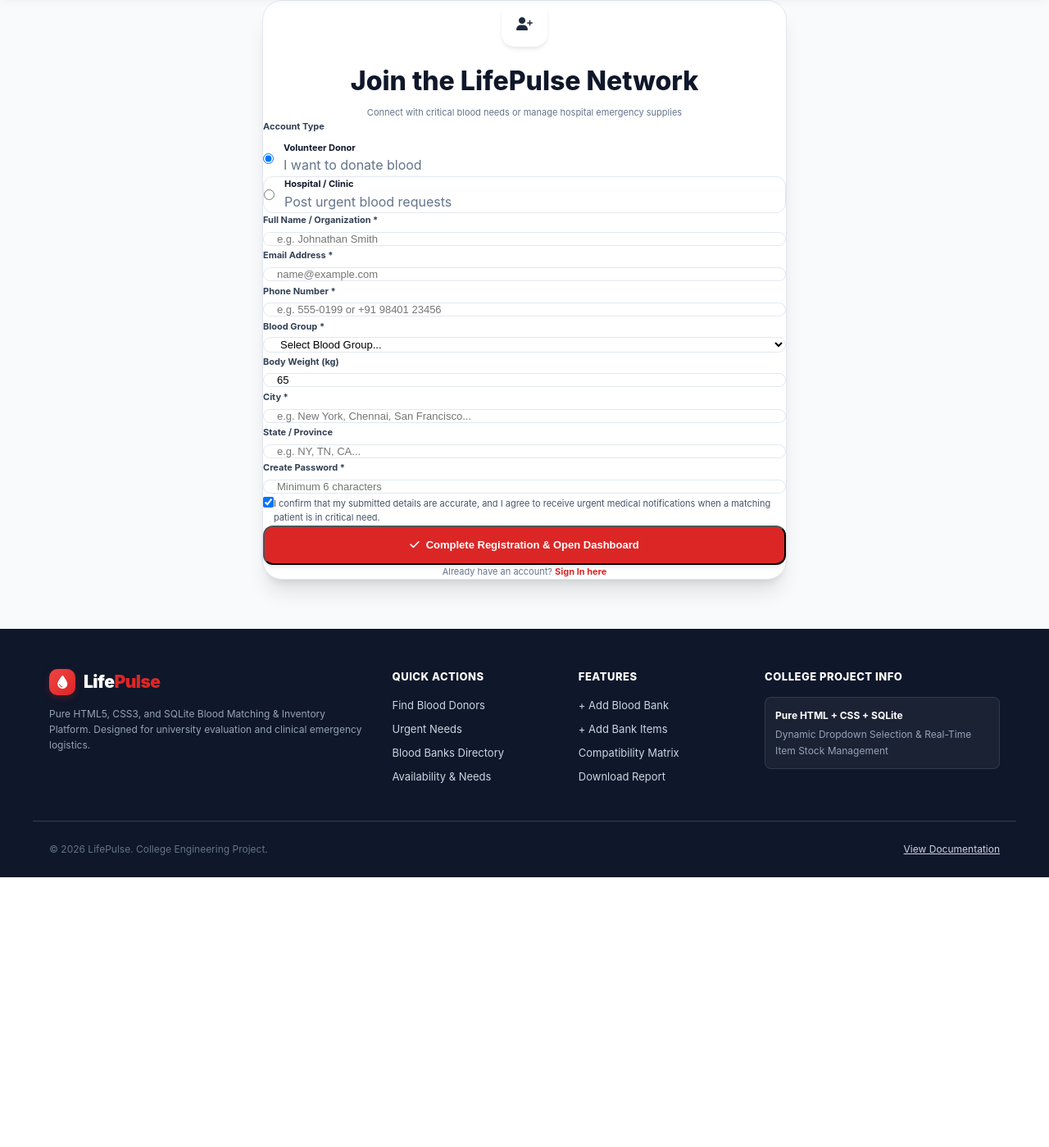
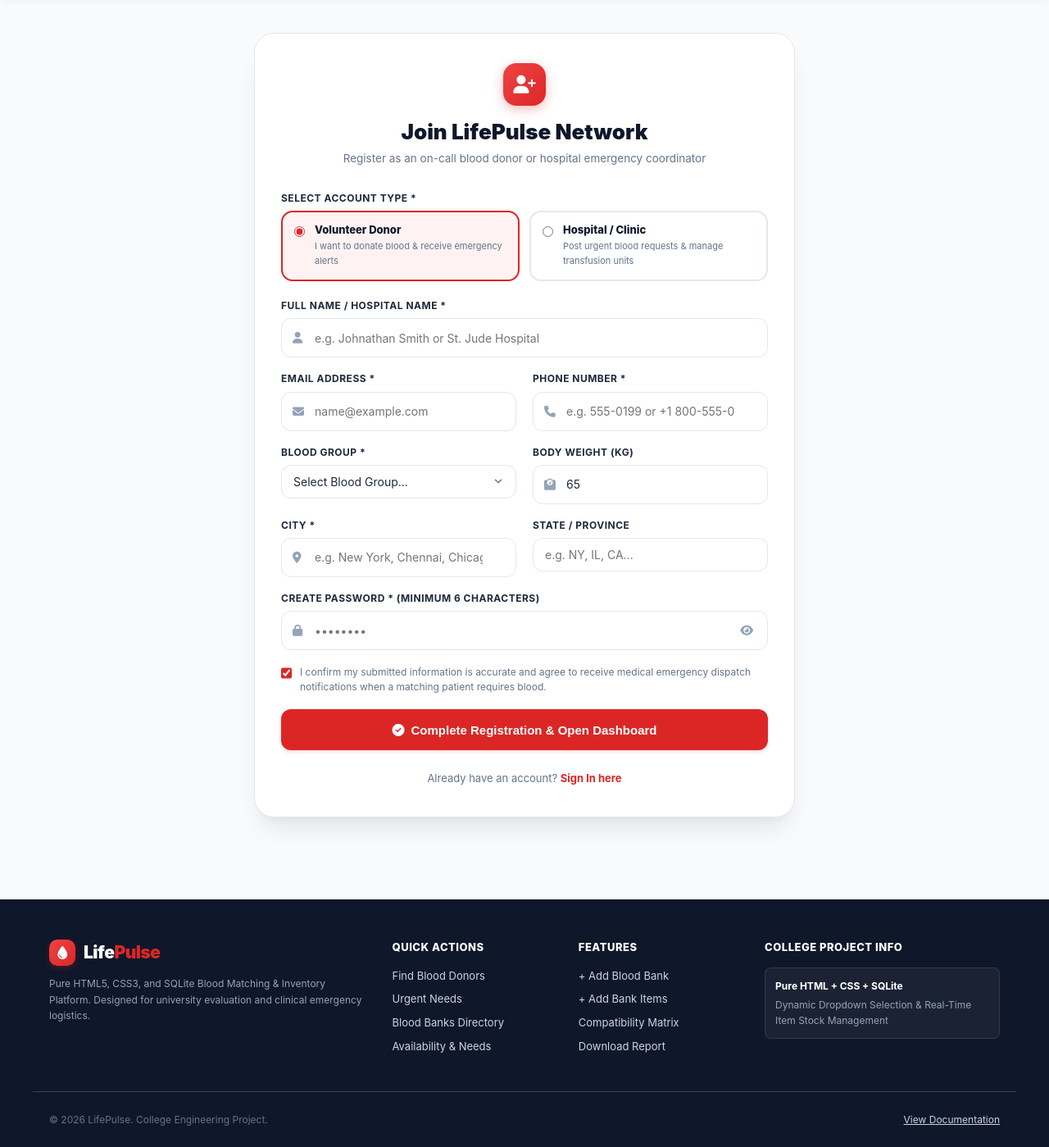
Before and after one commit to Samifarhan52/BDF, a Flask app: page /signup in a window 1280 px wide. Shown: the part 115-1514 px from the top of the page at 82% size. Before the commit the page ends 1185 px from the top, so only its background shows below. Run offline with Flask 3, Linux system fonts and the light colour scheme; data comes from the database, SQL or seed files in the repository.

Commit message:
Refactor Login and Signup pages to pure HTML/CSS with embedded input icons and modern layout

```diff
--- a/static/css/style.css
+++ b/static/css/style.css
@@ -428,6 +428,183 @@ main {
 .mobile-drawer .nav-link:hover {
   background: #fef2f2;
   color: var(--primary);
+}
+
+/* ==========================================================================
+   Authentication Pages (Login & Sign Up)
+   ========================================================================== */
+
+.auth-wrapper {
+  display: flex;
+  justify-content: center;
+  align-items: center;
+  min-height: calc(100vh - 200px);
+  padding: 40px 20px;
+}
+
+.auth-card {
+  background: #ffffff;
+  border: 1px solid var(--border-color);
+  border-radius: 24px;
+  box-shadow: 0 20px 30px -10px rgba(15, 23, 42, 0.1), 0 8px 10px -6px rgba(15, 23, 42, 0.04);
+  width: 100%;
+  max-width: 480px;
+  padding: 36px 32px;
+}
+
+.auth-card.auth-card-wide {
+  max-width: 660px;
+}
+
+.auth-header {
+  text-align: center;
+  margin-bottom: 28px;
+}
+
+.auth-logo-badge {
+  width: 52px;
+  height: 52px;
+  background: linear-gradient(135deg, #ef4444, #dc2626);
+  color: #ffffff;
+  border-radius: 16px;
+  display: flex;
+  align-items: center;
+  justify-content: center;
+  font-size: 22px;
+  margin: 0 auto 16px auto;
+  box-shadow: 0 4px 14px rgba(220, 38, 38, 0.3);
+}
+
+.auth-title {
+  font-size: 26px;
+  font-weight: 900;
+  color: var(--secondary);
+  line-height: 1.2;
+}
+
+.auth-subtitle {
+  font-size: 13.5px;
+  color: var(--text-muted);
+  margin-top: 6px;
+}
+
+/* Input With Icon */
+.input-with-icon {
+  position: relative;
+  width: 100%;
+}
+
+.input-with-icon .input-icon-left {
+  position: absolute;
+  left: 14px;
+  top: 50%;
+  transform: translateY(-50%);
+  color: #94a3b8;
+  font-size: 14px;
+  pointer-events: none;
+}
+
+.input-with-icon .form-control {
+  padding-left: 40px;
+  padding-right: 40px;
+  height: 48px;
+  font-size: 14px;
+}
+
+.input-with-icon .toggle-pwd-btn {
+  position: absolute;
+  right: 12px;
+  top: 50%;
+  transform: translateY(-50%);
+  background: none;
+  border: none;
+  color: #94a3b8;
+  cursor: pointer;
+  padding: 6px;
+  font-size: 14px;
+  display: flex;
+  align-items: center;
+  justify-content: center;
+}
+
+.input-with-icon .toggle-pwd-btn:hover {
+  color: var(--secondary);
+}
+
+/* Role Selector Grid in Signup */
+.role-cards-grid {
+  display: grid;
+  grid-template-columns: 1fr 1fr;
+  gap: 12px;
+  margin-bottom: 18px;
+}
+
+.role-card-option {
+  border: 2px solid var(--border-color);
+  background: #ffffff;
+  border-radius: 14px;
+  padding: 14px;
+  cursor: pointer;
+  display: flex;
+  align-items: flex-start;
+  gap: 12px;
+  transition: all 0.2s ease;
+}
+
+.role-card-option:hover {
+  border-color: #cbd5e1;
+  background: #f8fafc;
+}
+
+.role-card-option.active {
+  border-color: var(--primary);
+  background: #fef2f2;
+}
+
+.role-card-radio {
+  margin-top: 3px;
+  accent-color: var(--primary);
+}
+
+.role-card-title {
+  font-size: 13px;
+  font-weight: 800;
+  color: var(--secondary);
+  line-height: 1.2;
+}
+
+.role-card-desc {
+  font-size: 11px;
+  color: var(--text-muted);
+  margin-top: 3px;
+}
+
+/* Fast Demo Accounts Viva Box */
+.demo-accounts-box {
+  background: #f8fafc;
+  border: 1px solid var(--border-color);
+  border-radius: 14px;
+  padding: 16px;
+  margin-top: 24px;
+}
+
+.demo-account-row {
+  display: flex;
+  justify-content: space-between;
+  align-items: center;
+  background: #ffffff;
+  border: 1px solid #e2e8f0;
+  border-radius: 10px;
+  padding: 10px 12px;
+  margin-top: 8px;
+  cursor: pointer;
+  transition: all 0.15s ease;
+}
+
+.demo-account-row:hover {
+  border-color: var(--primary);
+  background: #fff5f5;
+  transform: translateY(-1px);
 }
 
 /* ==========================================================================
--- a/templates/signup.html
+++ b/templates/signup.html
@@ -3,64 +3,72 @@
 {% block title %}Sign Up - LifePulse Blood Network{% endblock %}
 
 {% block content %}
-<div class="max-w-2xl mx-auto px-4 sm:px-6 py-12">
-
-    <!-- Card -->
-    <div class="bg-white rounded-3xl p-7 sm:p-10 border border-gray-200 shadow-xl shadow-slate-200/50">
-        <div class="text-center mb-8">
-            <div class="w-14 h-14 rounded-2xl bg-gradient-to-tr from-red-600 to-rose-500 text-white flex items-center justify-center text-2xl mx-auto mb-4 shadow-md shadow-red-200">
+<div class="auth-wrapper">
+    <div class="auth-card auth-card-wide">
+        <!-- Logo & Header -->
+        <div class="auth-header">
+            <div class="auth-logo-badge">
                 <i class="fa-solid fa-user-plus"></i>
             </div>
-            <h1 class="text-2xl sm:text-3xl font-extrabold text-slate-900 font-['Plus_Jakarta_Sans']">Join the LifePulse Network</h1>
-            <p class="text-xs sm:text-sm text-slate-500 mt-1">Connect with critical blood needs or manage hospital emergency supplies</p>
+            <h1 class="auth-title">Join LifePulse Network</h1>
+            <p class="auth-subtitle">Register as an on-call blood donor or hospital emergency coordinator</p>
         </div>
 
-        <form action="{{ url_for('signup') }}" method="POST" class="space-y-5">
-            <!-- Account Role Selection -->
-            <div>
-                <label class="block text-xs font-bold text-slate-700 uppercase tracking-wider mb-2">Account Type</label>
-                <div class="grid grid-cols-2 gap-3">
-                    <label class="border-2 border-primary-600 bg-red-50/50 rounded-xl p-3 flex items-center gap-3 cursor-pointer transition-all" id="roleDonorCard">
-                        <input type="radio" name="role" value="donor" checked onchange="toggleRoleFields('donor')" class="w-4 h-4 text-red-600">
+        <form action="{{ url_for('signup') }}" method="POST">
+            <!-- Account Role Selection Cards -->
+            <div style="margin-bottom: 20px;">
+                <label class="form-label">Select Account Type *</label>
+                <div class="role-cards-grid">
+                    <label class="role-card-option active" id="roleDonorCard">
+                        <input type="radio" name="role" value="donor" checked onchange="toggleRoleFields('donor')" class="role-card-radio">
                         <div>
-                            <span class="block text-xs sm:text-sm font-bold text-slate-900">Volunteer Donor</span>
-                            <span class="block text-[11px] text-slate-500">I want to donate blood</span>
+                            <div class="role-card-title">Volunteer Donor</div>
+                            <div class="role-card-desc">I want to donate blood &amp; receive emergency alerts</div>
                         </div>
                     </label>
 
-                    <label class="border border-gray-200 hover:border-gray-300 rounded-xl p-3 flex items-center gap-3 cursor-pointer transition-all" id="roleHospitalCard">
-                        <input type="radio" name="role" value="hospital" onchange="toggleRoleFields('hospital')" class="w-4 h-4 text-red-600">
+                    <label class="role-card-option" id="roleHospitalCard">
+                        <input type="radio" name="role" value="hospital" onchange="toggleRoleFields('hospital')" class="role-card-radio">
                         <div>
-                            <span class="block text-xs sm:text-sm font-bold text-slate-900">Hospital / Clinic</span>
-                            <span class="block text-[11px] text-slate-500">Post urgent blood requests</span>
+                            <div class="role-card-title">Hospital / Clinic</div>
+                            <div class="role-card-desc">Post urgent blood requests &amp; manage transfusion units</div>
                         </div>
                     </label>
                 </div>
             </div>
 
-            <!-- Profile Info -->
-            <div class="grid grid-cols-1 sm:grid-cols-2 gap-4">
-                <div class="sm:col-span-2">
-                    <label class="block text-xs font-bold text-slate-700 uppercase tracking-wider mb-1.5">Full Name / Organization *</label>
-                    <input type="text" name="name" required placeholder="e.g. Johnathan Smith"
-                           class="w-full px-4 py-2.5 rounded-xl border border-gray-300 text-sm font-medium focus:outline-none focus:ring-2 focus:ring-red-500">
+            <!-- Profile Info Grid -->
+            <div class="form-group">
+                <label class="form-label">Full Name / Hospital Name *</label>
+                <div class="input-with-icon">
+                    <i class="fa-solid fa-user input-icon-left"></i>
+                    <input type="text" name="name" required placeholder="e.g. Johnathan Smith or St. Jude Hospital" class="form-control">
+                </div>
+            </div>
+
+            <div class="grid-2">
+                <div class="form-group">
+                    <label class="form-label">Email Address *</label>
+                    <div class="input-with-icon">
+                        <i class="fa-solid fa-envelope input-icon-left"></i>
+                        <input type="email" name="email" required placeholder="name@example.com" class="form-control">
+                    </div>
                 </div>
 
-                <div>
-                    <label class="block text-xs font-bold text-slate-700 uppercase tracking-wider mb-1.5">Email Address *</label>
-                    <input type="email" name="email" required placeholder="name@example.com"
-                           class="w-full px-4 py-2.5 rounded-xl border border-gray-300 text-sm font-medium focus:outline-none focus:ring-2 focus:ring-red-500">
+                <div class="form-group">
+                    <label class="form-label">Phone Number *</label>
+                    <div class="input-with-icon">
+                        <i class="fa-solid fa-phone input-icon-left"></i>
+                        <input type="tel" name="phone" required placeholder="e.g. 555-0199 or +1 800-555-0199" class="form-control">
+                    </div>
                 </div>
+            </div>
 
-                <div>
-                    <label class="block text-xs font-bold text-slate-700 uppercase tracking-wider mb-1.5">Phone Number *</label>
-                    <input type="tel" name="phone" required placeholder="e.g. 555-0199 or +91 98401 23456"
-                           class="w-full px-4 py-2.5 rounded-xl border border-gray-300 text-sm font-medium focus:outline-none focus:ring-2 focus:ring-red-500">
-                </div>
-
-                <div id="bloodGroupField">
-                    <label class="block text-xs font-bold text-slate-700 uppercase tracking-wider mb-1.5">Blood Group *</label>
-                    <select name="blood_group" class="w-full px-4 py-2.5 rounded-xl border border-gray-300 text-sm font-semibold bg-white focus:outline-none focus:ring-2 focus:ring-red-500">
+            <!-- Donor-Specific Fields -->
+            <div class="grid-2" id="donorFieldsRow">
+                <div class="form-group">
+                    <label class="form-label">Blood Group *</label>
+                    <select name="blood_group" class="form-select">
                         <option value="">Select Blood Group...</option>
                         {% for bg in blood_groups %}
                             <option value="{{ bg }}">{{ bg }}</option>
@@ -68,72 +76,90 @@
                     </select>
                 </div>
 
-                <div id="weightField">
-                    <label class="block text-xs font-bold text-slate-700 uppercase tracking-wider mb-1.5">Body Weight (kg)</label>
-                    <input type="number" name="weight_kg" min="45" max="150" value="65"
-                           class="w-full px-4 py-2.5 rounded-xl border border-gray-300 text-sm font-medium focus:outline-none focus:ring-2 focus:ring-red-500">
+                <div class="form-group">
+                    <label class="form-label">Body Weight (kg)</label>
+                    <div class="input-with-icon">
+                        <i class="fa-solid fa-weight-scale input-icon-left"></i>
+                        <input type="number" name="weight_kg" min="45" max="150" value="65" class="form-control">
+                    </div>
+                </div>
+            </div>
+
+            <div class="grid-2">
+                <div class="form-group">
+                    <label class="form-label">City *</label>
+                    <div class="input-with-icon">
+                        <i class="fa-solid fa-location-dot input-icon-left"></i>
+                        <input type="text" name="city" required placeholder="e.g. New York, Chennai, Chicago..." class="form-control">
+                    </div>
                 </div>
 
-                <div>
-                    <label class="block text-xs font-bold text-slate-700 uppercase tracking-wider mb-1.5">City *</label>
-                    <input type="text" name="city" required placeholder="e.g. New York, Chennai, San Francisco..."
-                           class="w-full px-4 py-2.5 rounded-xl border border-gray-300 text-sm font-medium focus:outline-none focus:ring-2 focus:ring-red-500">
+                <div class="form-group">
+                    <label class="form-label">State / Province</label>
+                    <input type="text" name="state" placeholder="e.g. NY, IL, CA..." class="form-control">
                 </div>
+            </div>
 
-                <div>
-                    <label class="block text-xs font-bold text-slate-700 uppercase tracking-wider mb-1.5">State / Province</label>
-                    <input type="text" name="state" placeholder="e.g. NY, TN, CA..."
-                           class="w-full px-4 py-2.5 rounded-xl border border-gray-300 text-sm font-medium focus:outline-none focus:ring-2 focus:ring-red-500">
-                </div>
-
-                <div class="sm:col-span-2">
-                    <label class="block text-xs font-bold text-slate-700 uppercase tracking-wider mb-1.5">Create Password *</label>
-                    <input type="password" name="password" required placeholder="Minimum 6 characters" minlength="6"
-                           class="w-full px-4 py-2.5 rounded-xl border border-gray-300 text-sm font-medium focus:outline-none focus:ring-2 focus:ring-red-500">
+            <div class="form-group">
+                <label class="form-label">Create Password * (Minimum 6 Characters)</label>
+                <div class="input-with-icon">
+                    <i class="fa-solid fa-lock input-icon-left"></i>
+                    <input type="password" name="password" id="signupPassword" required placeholder="••••••••" minlength="6" class="form-control">
+                    <button type="button" onclick="toggleSignupPasswordVisibility()" class="toggle-pwd-btn" title="Toggle password view" aria-label="Toggle password view">
+                        <i class="fa-solid fa-eye" id="signupPwdEyeIcon"></i>
+                    </button>
                 </div>
             </div>
 
             <!-- Clinical Consent -->
-            <div class="pt-2 text-xs text-slate-600">
-                <label class="flex items-start gap-2.5 cursor-pointer">
-                    <input type="checkbox" required checked class="w-4 h-4 text-red-600 rounded mt-0.5 border-gray-300">
-                    <span>I confirm that my submitted details are accurate, and I agree to receive urgent medical notifications when a matching patient is in critical need.</span>
+            <div style="margin: 18px 0; font-size: 12px; color: var(--text-muted); line-height: 1.5;">
+                <label style="display: flex; align-items: flex-start; gap: 10px; cursor: pointer;">
+                    <input type="checkbox" required checked style="accent-color: var(--primary); width: 16px; height: 16px; margin-top: 2px;">
+                    <span>I confirm my submitted information is accurate and agree to receive medical emergency dispatch notifications when a matching patient requires blood.</span>
                 </label>
             </div>
 
-            <button type="submit" class="w-full h-12 bg-primary-600 hover:bg-primary-700 text-white font-bold text-sm rounded-xl transition-all shadow-md shadow-red-200 active:scale-95 flex items-center justify-center gap-2">
-                <i class="fa-solid fa-check"></i>
-                <span>Complete Registration & Open Dashboard</span>
+            <button type="submit" class="btn btn-primary" style="width: 100%; height: 50px; font-size: 15px; border-radius: var(--radius-md);">
+                <i class="fa-solid fa-circle-check"></i>
+                <span>Complete Registration &amp; Open Dashboard</span>
             </button>
         </form>
 
-        <div class="mt-6 text-center text-xs text-slate-500">
+        <div style="margin-top: 24px; text-align: center; font-size: 13px; color: var(--text-muted);">
             Already have an account?
-            <a href="{{ url_for('login') }}" class="font-bold text-primary-600 hover:text-primary-700">Sign In here</a>
+            <a href="{{ url_for('login') }}" style="color: var(--primary); font-weight: 700; text-decoration: none;">Sign In here</a>
         </div>
     </div>
+</div>
 
-</div>
-{% endblock %}
-
-{% block scripts %}
 <script>
     function toggleRoleFields(role) {
-        const bgField = document.getElementById('bloodGroupField');
-        const wtField = document.getElementById('weightField');
+        const donorRow = document.getElementById('donorFieldsRow');
         const donorCard = document.getElementById('roleDonorCard');
         const hospCard = document.getElementById('roleHospitalCard');
 
         if (role === 'hospital') {
-            bgField.classList.add('hidden');
-            wtField.classList.add('hidden');
-            hospCard.className = "border-2 border-primary-600 bg-red-50/50 rounded-xl p-3 flex items-center gap-3 cursor-pointer transition-all";
-            donorCard.className = "border border-gray-200 hover:border-gray-300 rounded-xl p-3 flex items-center gap-3 cursor-pointer transition-all";
+            donorRow.style.display = 'none';
+            hospCard.classList.add('active');
+            donorCard.classList.remove('active');
         } else {
-            bgField.classList.remove('hidden');
-            wtField.classList.remove('hidden');
-            donorCard.className = "border-2 border-primary-600 bg-red-50/50 rounded-xl p-3 flex items-center gap-3 cursor-pointer transition-all";
-            hospCard.className = "border border-gray-200 hover:border-gray-300 rounded-xl p-3 flex items-center gap-3 cursor-pointer transition-all";
+            donorRow.style.display = 'grid';
+            donorCard.classList.add('active');
+            hospCard.classList.remove('active');
+        }
+    }
+
+    function toggleSignupPasswordVisibility() {
+        const pwdInput = document.getElementById('signupPassword');
+        const eyeIcon = document.getElementById('signupPwdEyeIcon');
+        if (pwdInput.type === 'password') {
+            pwdInput.type = 'text';
+            eyeIcon.classList.remove('fa-eye');
+            eyeIcon.classList.add('fa-eye-slash');
+        } else {
+            pwdInput.type = 'password';
+            eyeIcon.classList.remove('fa-eye-slash');
+            eyeIcon.classList.add('fa-eye');
         }
     }
 </script>
```
Also changed, not shown: templates/login.html (+61 -61 lines).
